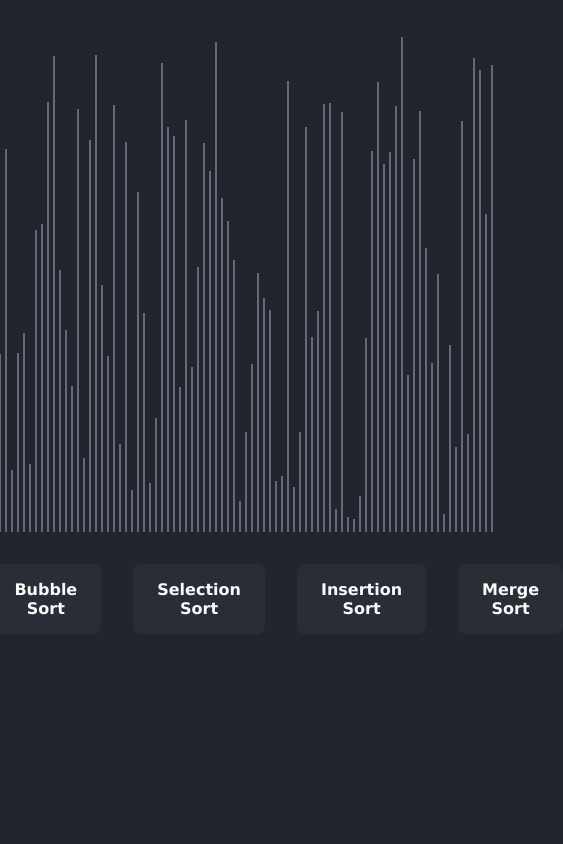
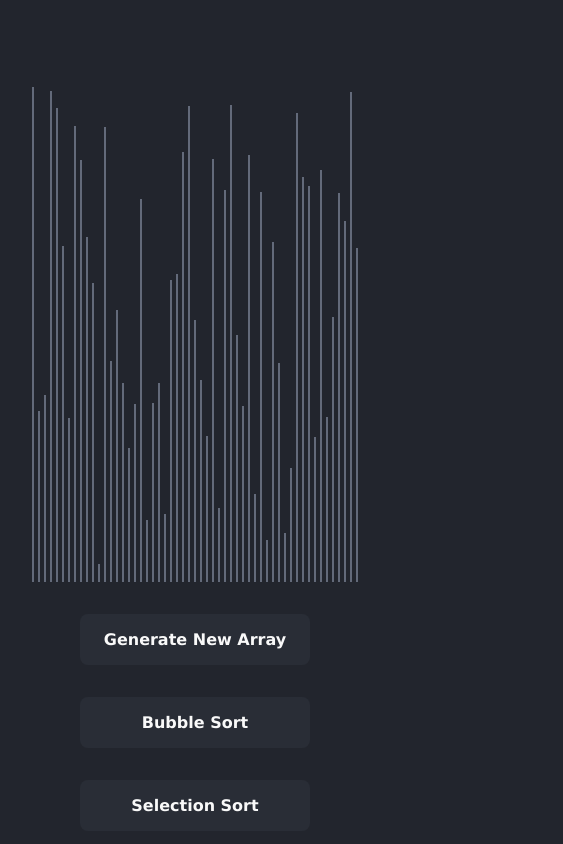
Before and after one commit to Dunkelhaiser/Sorting-Visualizer, a React (Vite) app: page / in a window 390 px wide. Shown: the top 844 px of the page, 563 px wide, since content can reach past the window. Built offline with nearby package versions, Linux system fonts and the light colour scheme.

Commit message:
Fixed long list display. Added responsiveness.

```diff
--- a/src/components/Visualizer/Visualizer.module.scss
+++ b/src/components/Visualizer/Visualizer.module.scss
@@ -1,27 +1,36 @@
 @use "../../scss/abstract/mixins" as *;
+@use "../../scss/abstract/screen-queries" as *;
 
 .main {
     @include flex($gap: 2rem, $align: center);
+
+    @include respond-phone {
+        padding: 2rem;
+    }
 
     padding: 2rem 5rem;
 }
 
 .visualizer {
-    @include flex($direction: row, $align: end);
+    @include flex($direction: row, $align: end, $gap: 4px);
 
-    position: relative;
-    width: fit-content;
-    height: 500px;
-    white-space: nowrap;
+    overflow-x: auto;
+    max-width: 100%;
+    height: 550px;
 }
 
 .element {
-    display: inline-block;
-    width: 2px;
-    margin: 0 2px;
-    background-color: var(--bars);
+    border: 1px solid var(--bars);
 }
 
 .buttons {
     @include flex($direction: row, $gap: 2rem);
+
+    @include respond-tablet-landscape {
+        flex-direction: column;
+
+        button {
+            width: 100%;
+        }
+    }
 }
--- a/src/components/Visualizer/Visualizer.tsx
+++ b/src/components/Visualizer/Visualizer.tsx
@@ -1,7 +1,7 @@
 import { useEffect, useState } from "react";
 import { v4 as uuid } from "uuid";
 import Button from "../Button/Button";
-import { generateArray, bubbleSort, insertionSort, selectionSort, mergeSort } from "../../utilities/algorithms";
+import { generateArray, bubbleSort, insertionSort, selectionSort, mergeSort, quickSort } from "../../utilities/algorithms";
 import VisualizerStyles from "./Visualizer.module.scss";
 
 const Visualizer: React.FC = () => {
@@ -51,6 +51,16 @@ const Visualizer: React.FC = () => {
         const end = performance.now();
         console.log(`Execution time: ${end - start} ms`);
     };
+    const quickSortHandler = (arr: number[]) => {
+        const start = performance.now();
+
+        const sortedArr = quickSort(arr);
+        console.log(sortedArr);
+        setData([...sortedArr]);
+
+        const end = performance.now();
+        console.log(`Execution time: ${end - start} ms`);
+    };
     return (
         <main className={VisualizerStyles.main}>
             <section className={VisualizerStyles.visualizer}>
@@ -59,11 +69,12 @@ const Visualizer: React.FC = () => {
                 ))}
             </section>
             <div className={VisualizerStyles.buttons}>
-                <Button title="Generate New Array" onClick={() => setData(generateArray(10000, 5, 1000))} />
+                <Button title="Generate New Array" onClick={() => setData(generateArray(100, 5, 1000))} />
                 <Button title="Bubble Sort" onClick={() => bubbleSortHandler(data)} />
                 <Button title="Selection Sort" onClick={() => selectionSortHandler(data)} />
                 <Button title="Insertion Sort" onClick={() => insertionSortHandler(data)} />
                 <Button title="Merge Sort" onClick={() => mergeSortHandler(data)} />
+                <Button title="Quick Sort" onClick={() => quickSortHandler(data)} />
             </div>
         </main>
     );
--- a/src/scss/base/_reset.scss
+++ b/src/scss/base/_reset.scss
@@ -51,3 +51,18 @@ select:-webkit-autofill:focus {
     box-shadow: 0 0 0 1000px transparent inset;
     transition: background-color 5000s ease-in-out 0s;
 }
+
+::-webkit-scrollbar {
+    width: 7px;
+    height: 7px;
+}
+
+::-webkit-scrollbar-track {
+    background-color: var(--foreground);
+}
+
+::-webkit-scrollbar-thumb {
+    background-color: var(--bars);
+    background-clip: content-box;
+    border-radius: 0.5em;
+}
--- a/src/utilities/algorithms.ts
+++ b/src/utilities/algorithms.ts
@@ -86,3 +86,21 @@ export const mergeSort = (arr: number[]) => {
     const right: number[] = mergeSort(array.slice(middle));
     return merge(left, right);
 };
+
+export const quickSort = (arr: number[]): number[] => {
+    const array = arr.slice();
+    if (array.length <= 1) {
+        return array;
+    }
+    const pivot = array[0];
+    const left: number[] = [];
+    const right: number[] = [];
+    for (let i = 1; i < array.length; i++) {
+        if (array[i] < pivot) {
+            left.push(array[i]);
+        } else {
+            right.push(array[i]);
+        }
+    }
+    return quickSort(left).concat(pivot, quickSort(right));
+};
```
